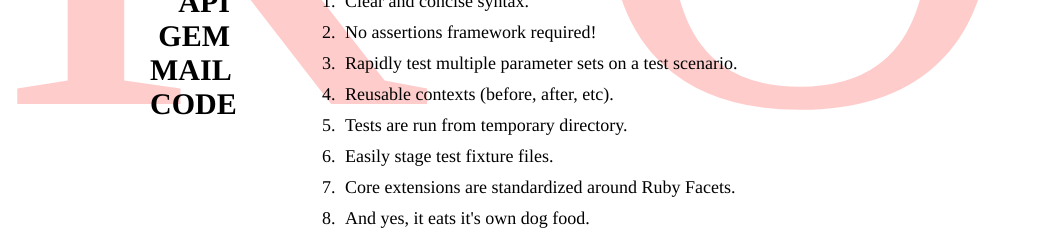
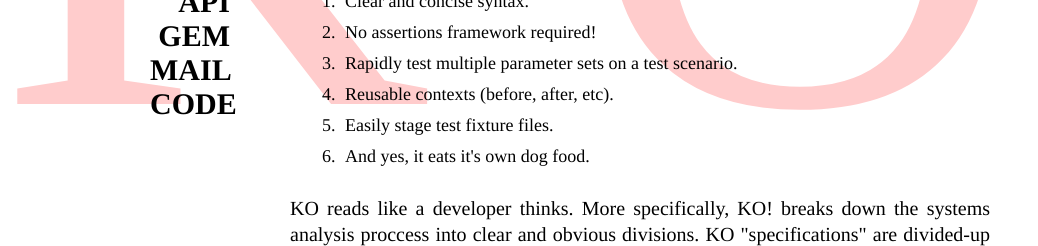
Before and after one commit to rubyunworks/ko, a plain HTML site: page site/index.html in a window 1280 px wide. Shown: the part 443-689 px from the top of the page, 0-1038 px from the left. Drawn offline with Linux system fonts and the light colour scheme.

Commit message:
doc: adjust features list

```diff
--- a/site/index.html
+++ b/site/index.html
@@ -53,9 +53,9 @@
       <li>No assertions framework required!</li>
       <li>Rapidly test multiple parameter sets on a test scenario.</li>
       <li>Reusable contexts (before, after, etc).</li>
-      <li>Tests are run from temporary directory.</li>
+      <!-- <li>Tests are run from temporary directory.</li> -->
       <li>Easily stage test fixture files.</li>
-      <li>Core extensions are standardized around Ruby Facets.</li>
+      <!-- <li>Core extensions are standardized around Ruby Facets.</li> -->
       <li>And yes, it eats it's own dog food.</li>
     </ul>
 
```
